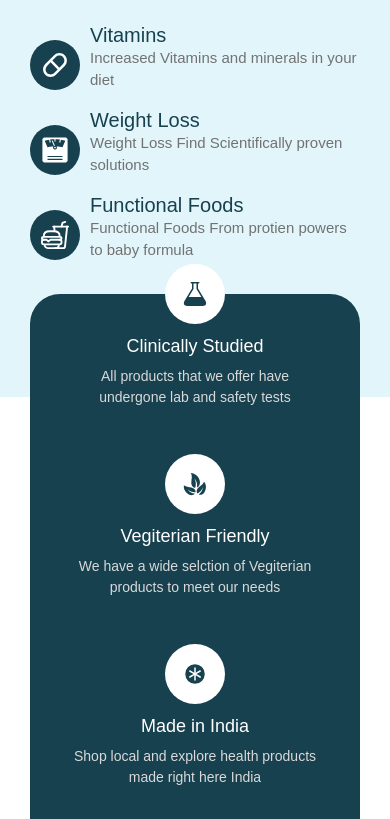
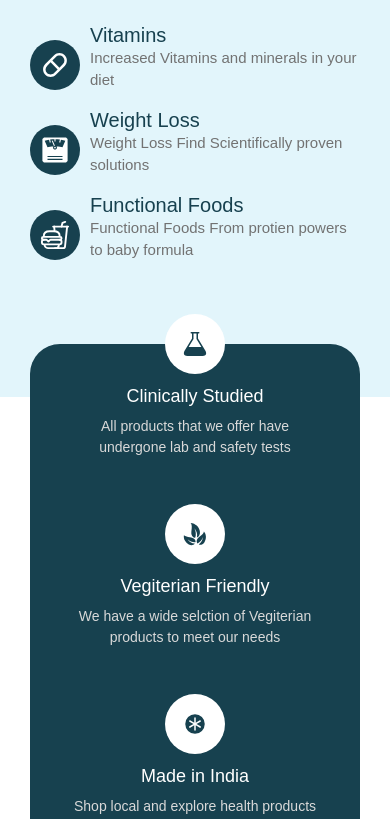
Before and after one commit to 143venkatsai/elbrit-responsive-landing-page, a React (Create React App) app: page / in a window 390 px wide. Shown: the part 616-1435 px from the top of the page. Built offline with nearby package versions, Linux system fonts and the light colour scheme.

Commit message:
changes committed

```diff
--- a/src/App.css
+++ b/src/App.css
@@ -208,7 +208,7 @@
     flex-direction: column;
     align-items: center;
     position: absolute;
-    top: 900px;
+    top: 950px;
   }
 
   .middle-section-container{
@@ -226,7 +226,7 @@
   justify-content: space-between;
   flex-wrap: wrap;
   margin: 40px 200px;
-  margin-top: 230px;
+  margin-top: 190px;
   /* position: absolute;
   top: 1000px; */
 
```
